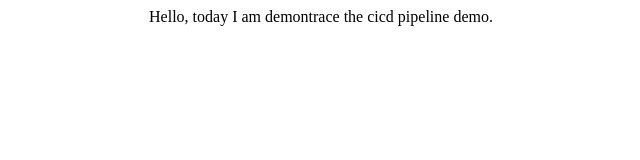
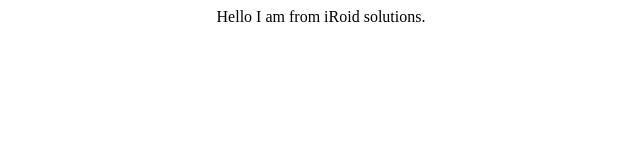
Before and after one commit to tirthp232/jenkins-demo, a plain HTML site: page index.html in a window 1280 px wide. Shown: the whole page, without its empty margins (319-959 px from the left). Drawn offline with Linux system fonts and the light colour scheme.

Commit message:
changes 3

```diff
--- a/index.html
+++ b/index.html
@@ -7,6 +7,6 @@
     <title>Document</title>
 </head>
 <body>
-    <center>Hello, today I am demontrace the cicd pipeline demo.</center>
+    <center>Hello I am from iRoid solutions.</center>
 </body>
 </html>
```
